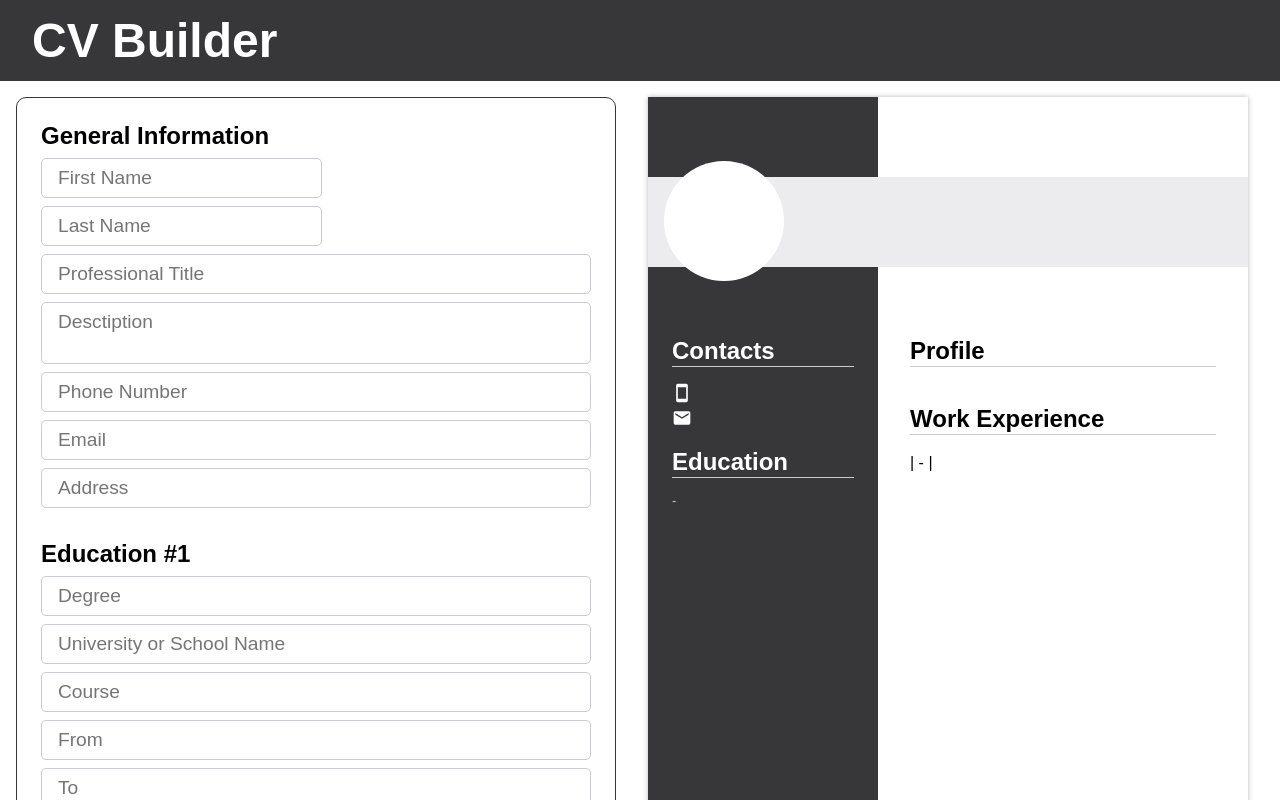
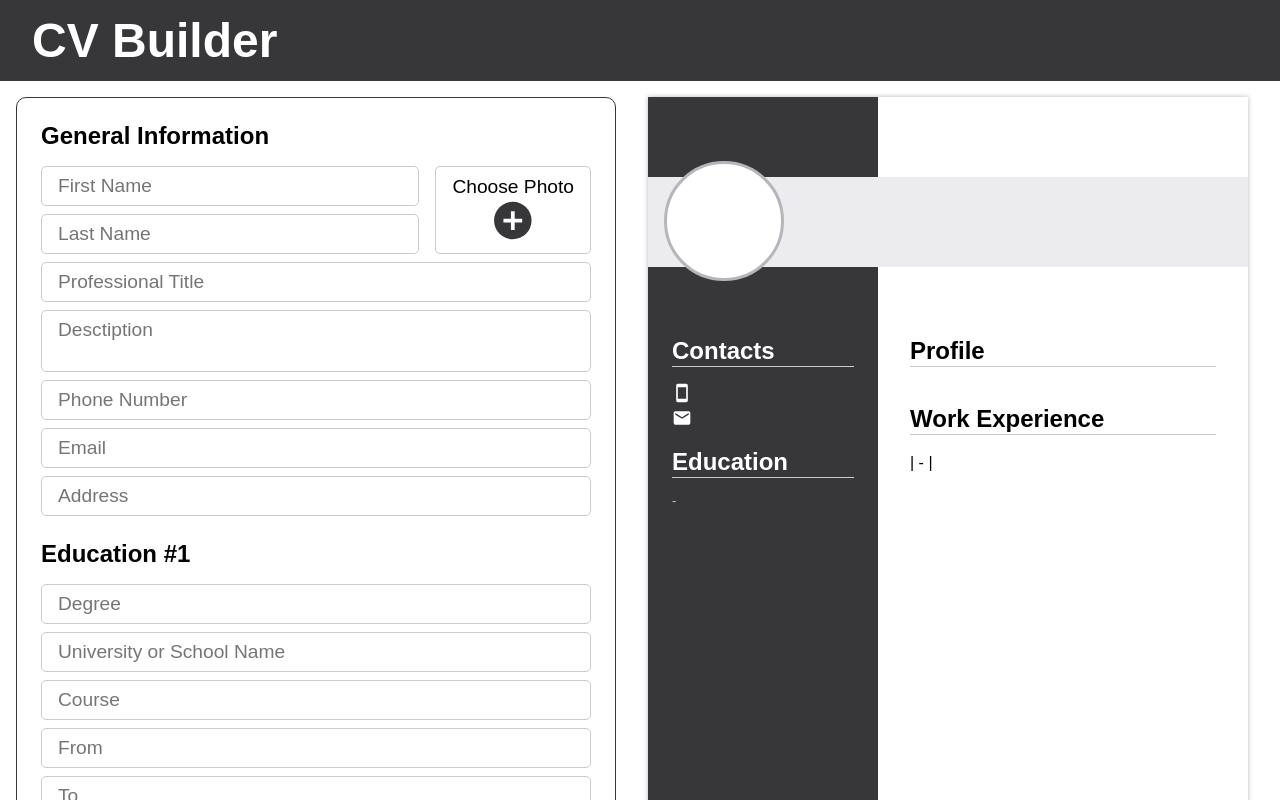
Before and after one commit to romaleks/CV-Application, a React (Create React App) app: page / in a window 1280 px wide. Shown: the top 800 px of the page. Built offline with nearby package versions, Linux system fonts and the light colour scheme; some icons are missing.

Commit message:
Create photo input and display it

```diff
--- a/src/components/CvBuilder/CvBuilder.js
+++ b/src/components/CvBuilder/CvBuilder.js
@@ -5,12 +5,18 @@ import Practice from './Practice'
 
 export class CvBuilder extends Component {
   render() {
-    const { educationItems, practiceItems, addItem, deleteItem, handleTextEdit } =
-      this.props
+    const {
+      educationItems,
+      practiceItems,
+      addItem,
+      deleteItem,
+      handleTextEdit,
+      handlePhotoEdit,
+    } = this.props
 
     return (
       <div className='cv-builder'>
-        <GeneralInfo onChange={handleTextEdit} />
+        <GeneralInfo onChange={handleTextEdit} onPhotoChange={handlePhotoEdit} />
         <Education
           items={educationItems}
           addItem={addItem}
--- a/src/components/CvBuilder/GeneralInfo.js
+++ b/src/components/CvBuilder/GeneralInfo.js
@@ -5,14 +5,15 @@ import TextArea from '../Utils/TextArea'
 
 export class GeneralInfo extends Component {
   render() {
-    const { onChange } = this.props
+    const { onChange, onPhotoChange } = this.props
     const section = 'profile'
 
     return (
       <div className='section'>
+        <div className='item'>
           <h2 className='title'>General Information</h2>
           <div className='container'>
-          <div className='name'>
+            <div className='name item'>
               <Input
                 title='First Name'
                 onChange={onChange}
@@ -26,7 +27,12 @@ export class GeneralInfo extends Component {
                 id='lastName'
               />
             </div>
-          <PhotoInput title='Photo' onChange={onChange} section={section} id='photo' />
+            <PhotoInput
+              title='Photo'
+              onChange={onPhotoChange}
+              section={section}
+              id='photo'
+            />
           </div>
           <Input
             title='Professional Title'
@@ -44,6 +50,7 @@ export class GeneralInfo extends Component {
           <Input title='Email' onChange={onChange} section={section} id='email' />
           <Input title='Address' onChange={onChange} section={section} id='address' />
         </div>
+      </div>
     )
   }
 }
--- a/src/components/CvPreview/Header.js
+++ b/src/components/CvPreview/Header.js
@@ -6,7 +6,11 @@ export class Header extends Component {
 
     return (
       <div className='cv-header'>
-        <div className='photo'>{profile[0].photo}</div>
+        {profile[0].photo ? (
+          <img src={profile[0].photo} alt='Avatar' className='photo'></img>
+        ) : (
+          <div className='photo'></div>
+        )}
         <div className='names'>
           <div className='name'>
             {profile[0].firstName} {profile[0].lastName}
--- a/src/components/Main.js
+++ b/src/components/Main.js
@@ -13,7 +13,7 @@ class Main extends Component {
           firstName: '',
           lastName: '',
           title: '',
-          photo: '',
+          photo: null,
           description: '',
           phone: '',
           email: '',
@@ -46,6 +46,7 @@ class Main extends Component {
     this.addItem = this.addItem.bind(this)
     this.deleteItem = this.deleteItem.bind(this)
     this.handleTextEdit = this.handleTextEdit.bind(this)
+    this.handlePhotoEdit = this.handlePhotoEdit.bind(this)
   }
 
   addItem(section) {
@@ -93,6 +94,19 @@ class Main extends Component {
     })
   }
 
+  handlePhotoEdit(e) {
+    const file = e.target.files[0]
+    const reader = new FileReader()
+    const items = [...this.state.profile]
+    reader.onload = () => {
+      items[0].photo = reader.result
+      this.setState({
+        profile: items,
+      })
+    }
+    reader.readAsDataURL(file)
+  }
+
   render() {
     return (
       <div className='main'>
@@ -102,6 +116,7 @@ class Main extends Component {
           addItem={this.addItem}
           deleteItem={this.deleteItem}
           handleTextEdit={this.handleTextEdit}
+          handlePhotoEdit={this.handlePhotoEdit}
         />
         <CvPreview
           profile={this.state.profile}
--- a/src/components/Utils/Input.js
+++ b/src/components/Utils/Input.js
@@ -8,7 +8,6 @@ export class Input extends Component {
       <input
         type='text'
         placeholder={title}
-        className='title'
         onChange={e => onChange(e, section, index, id)}
       ></input>
     )
--- a/src/components/Utils/PhotoInput.js
+++ b/src/components/Utils/PhotoInput.js
@@ -1,8 +1,22 @@
 import React, { Component } from 'react'
+import { ReactComponent as AddIcon } from '../../assets/add.svg'
 
 export class PhotoInput extends Component {
   render() {
-    return <div></div>
+    const { onChange } = this.props
+
+    return (
+      <label>
+        Choose Photo
+        <AddIcon />
+        <input
+          type='file'
+          accept='image/*'
+          id='photo'
+          onChange={e => onChange(e)}
+        ></input>
+      </label>
+    )
   }
 }
 
--- a/src/components/Utils/TextArea.js
+++ b/src/components/Utils/TextArea.js
@@ -8,7 +8,6 @@ export class TextArea extends Component {
       <textarea
         type='text'
         placeholder={title}
-        className='title'
         onChange={e => onChange(e, section, index, id)}
       ></textarea>
     )
--- a/src/styles/main.scss
+++ b/src/styles/main.scss
@@ -40,11 +40,33 @@ textarea {
   border: 1px solid #373639;
   border-radius: 10px;
   width: 600px;
+  .item {
+    display: flex;
+    flex-direction: column;
+    gap: 0.5rem;
+  }
   .title {
     margin: 0 0 0.5rem 0;
   }
   .container {
     display: flex;
+    gap: 1rem;
+    .name {
+      flex: 1;
+    }
+    label {
+      display: flex;
+      flex-direction: column;
+      justify-content: center;
+      border: 1px solid hsl(260, 3%, 80%);
+      border-radius: 5px;
+      padding: 0.5rem 1rem;
+      text-align: center;
+      font-size: 1.2rem;
+      svg {
+        height: 45px;
+      }
+    }
   }
   input,
   textarea {
@@ -53,10 +75,12 @@ textarea {
     font-size: 1.2rem;
     border: 1px solid hsl(260, 3%, 80%);
     border-radius: 5px;
-    margin: 0 0 0.5rem 0;
     resize: none;
     &:focus {
       box-shadow: 0 0 3px #0006 inset;
+    }
+    &#photo {
+      display: none;
     }
   }
   .buttons {
@@ -113,6 +137,7 @@ textarea {
       width: 120px;
       height: 120px;
       background: #fff;
+      border: 3px solid hsl(260, 3%, 72%);
       border-radius: 100px;
       transform: translateY(-2rem);
     }
```
Also changed, not shown: src/assets/add.svg (added). Lines whose indentation alone changed are shown as unchanged.
